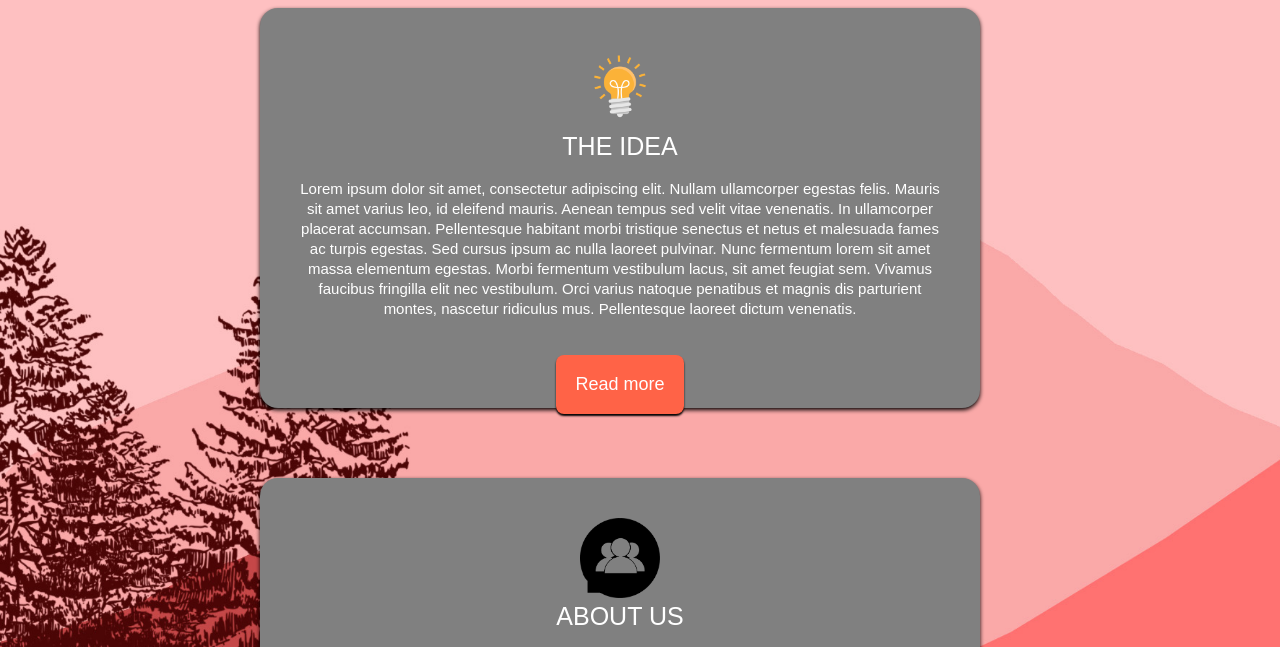
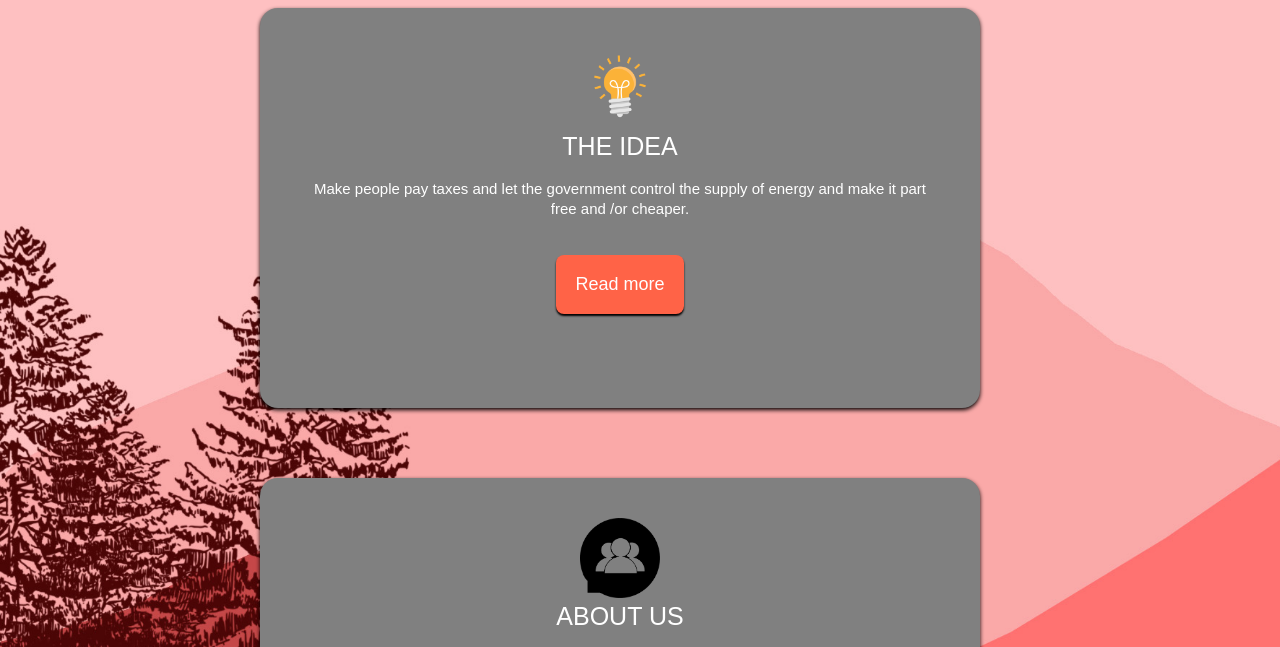
Before and after one commit to ennyli/SnowballChallenge, a plain HTML site: page index.html in a window 1280 px wide. Shown: the part 152-799 px from the top of the page. Drawn offline with Linux system fonts and the light colour scheme.

Commit message:
Update index.html

```diff
--- a/index.html
+++ b/index.html
@@ -21,7 +21,7 @@
 </div>
 
 <div class="mainwrap">
-<p class="boxes"> <img src="idepære.png" alt="The idea"> <br> <span class="tittel">The idea</span> <br> <br> <span class="tekstboks">Lorem ipsum dolor sit amet, consectetur adipiscing elit. Nullam ullamcorper egestas felis. Mauris sit amet varius leo, id eleifend mauris. Aenean tempus sed velit vitae venenatis. In ullamcorper placerat accumsan. Pellentesque habitant morbi tristique senectus et netus et malesuada fames ac turpis egestas. Sed cursus ipsum ac nulla laoreet pulvinar. Nunc fermentum lorem sit amet massa elementum egestas. Morbi fermentum vestibulum lacus, sit amet feugiat sem. Vivamus faucibus fringilla elit nec vestibulum. Orci varius natoque penatibus et magnis dis parturient montes, nascetur ridiculus mus. Pellentesque laoreet dictum venenatis.</span>   <br> <br> <br> <button class="readmorebtn"><a href="theidea.html">Read more</a></button></p>
+<p class="boxes"> <img src="idepære.png" alt="The idea"> <br> <span class="tittel">The idea</span> <br> <br> <span class="tekstboks">Make people pay taxes and let the government control the supply of energy and make it part free and /or cheaper.</span>   <br> <br> <br> <button class="readmorebtn"><a href="theidea.html">Read more</a></button></p>
 
 <p class="boxes"> <img src="aboutus.png" alt="About us"> <br> <span class="tittel">About us</span> <br> <br> <span class="tekstboks">Lorem ipsum dolor sit amet, consectetur adipiscing elit. Nullam ullamcorper egestas felis. Mauris sit amet varius leo, id eleifend mauris. Aenean tempus sed velit vitae venenatis. In ullamcorper placerat accumsan. Pellentesque habitant morbi tristique senectus et netus et malesuada fames ac turpis egestas. Sed cursus ipsum ac nulla laoreet pulvinar. Nunc fermentum lorem sit amet massa elementum egestas. Morbi fermentum vestibulum lacus, sit amet feugiat sem. Vivamus faucibus fringilla elit nec vestibulum. Orci varius natoque penatibus et magnis dis parturient montes, nascetur ridiculus mus. Pellentesque laoreet dictum venenatis.</span> <br> <br> <br> <button class="readmorebtn"><a href="aboutus.html">Read more</a></button></p>
 
```
